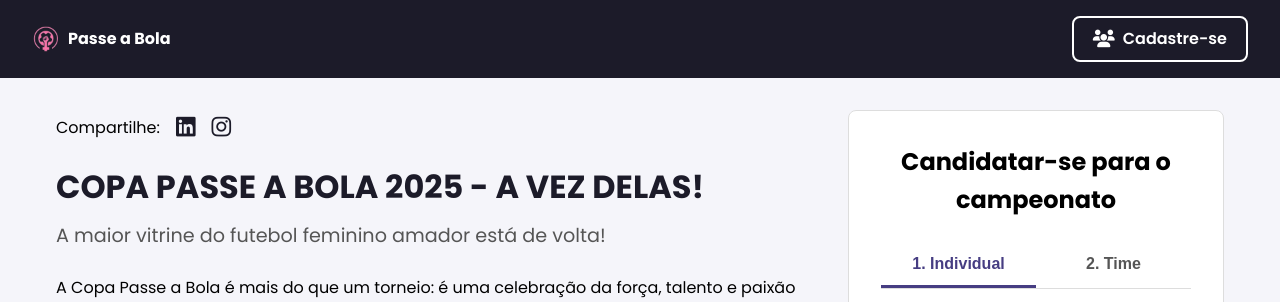
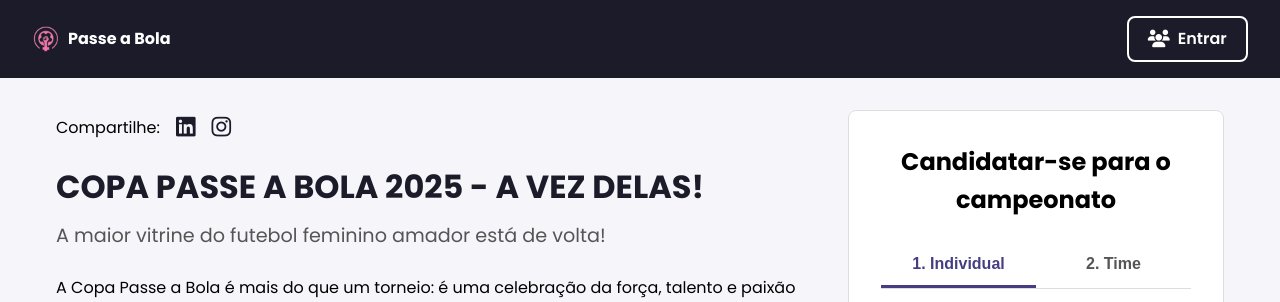
Before and after one commit to syinapse/formulario-passa-bola, a Flask app: page / in a window 1280 px wide. Shown: the top 302 px of the page. Run offline with Flask 3, Linux system fonts and the light colour scheme.

Commit message:
Alterando Header

```diff
--- a/templates/index.html
+++ b/templates/index.html
@@ -19,7 +19,7 @@
             <span>Passe a Bola</span>
         </div>
         <a href="#form-container" class="btn-cadastro">
-            <i class="fas fa-users"></i> Cadastre-se
+            <i class="fas fa-users"></i> Entrar
         </a>
     </header>
 
```
